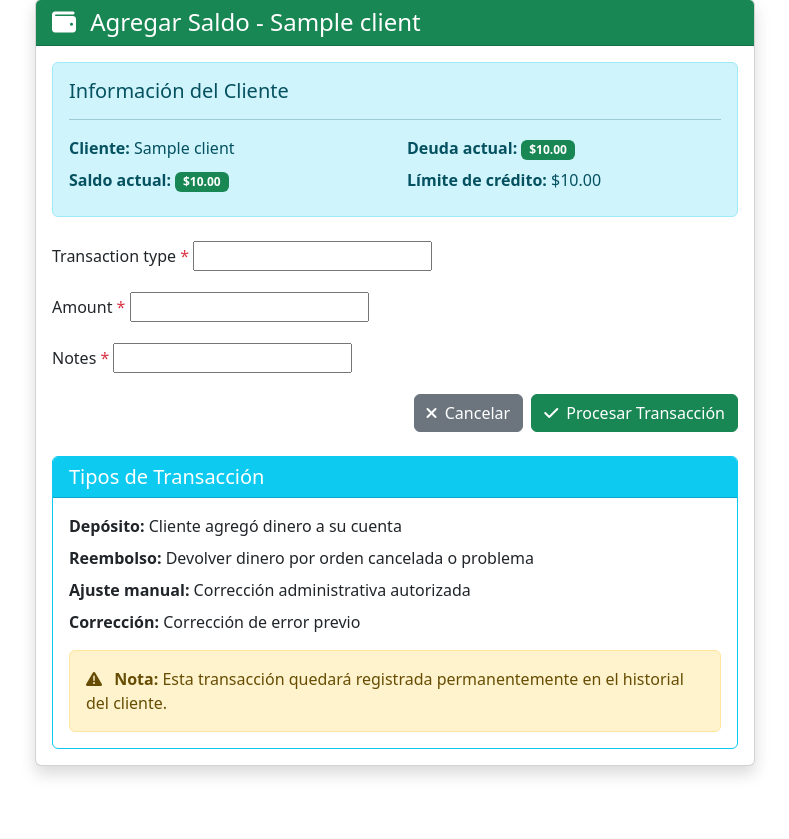
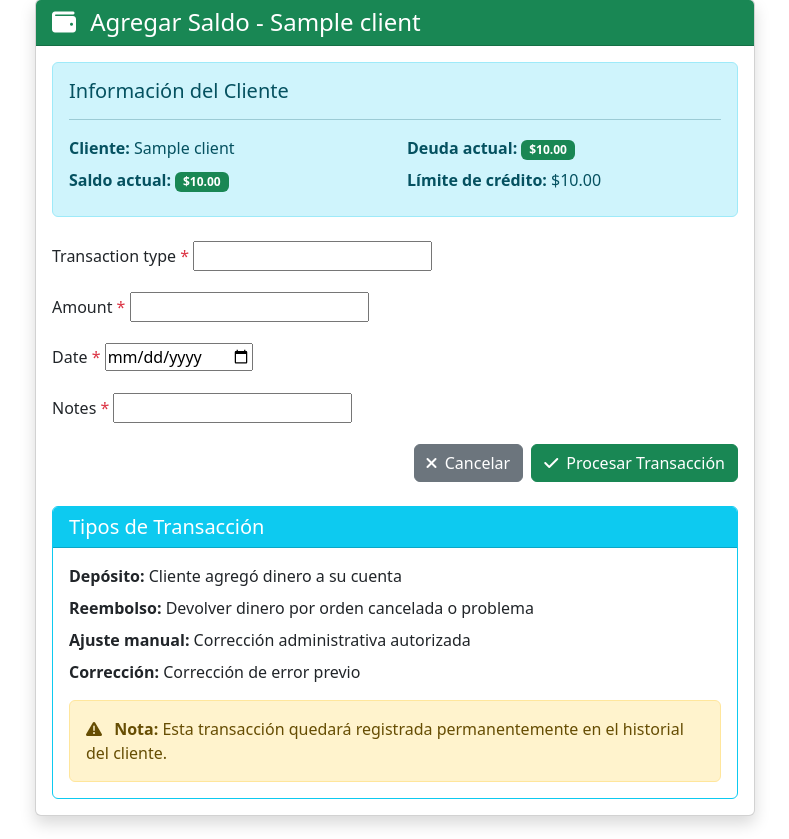
Before and after one commit to robertonunezc/water-delivery, a Django app: template clients/templates/add_balance.html in a window 1280 px wide. Shown: the part 105-944 px from the top of the page, without its empty margins (245-1034 px from the left). Run offline with Django 5.2, Linux system fonts and the light colour scheme; the template is opened without the code that fills it: most values are stand-ins (such as "Sample title", 1, 10 or a date in 2020); form fields are guessed from the names that the template uses.

Commit message:
Refactor credit report and terms tests; remove old tests and add new ones
- Deleted old test files for credit report service and credit terms.
- Added new tests for credit report service to ensure proper functionality.
- Implemented tests for credit payment term calculations and due date logic.
- Updated views to handle transaction dates in balance addition.
- Added migration to include transaction date field in BalanceTransaction model.

```diff
--- a/clients/models.py
+++ b/clients/models.py
@@ -340,7 +340,7 @@ class BalanceTransaction(TimeStampedModel):
     balance_before = models.DecimalField(max_digits=10, decimal_places=2, verbose_name="Saldo Anterior")
     balance_after = models.DecimalField(max_digits=10, decimal_places=2, verbose_name="Saldo Posterior")
     notes = models.TextField(blank=True, null=True, verbose_name="Notas adicionales")
-
+    date = models.DateTimeField(verbose_name="Fecha de transacción", null=True, blank=True, help_text="Fecha y hora de la transacción. Si no se proporciona, se usará la fecha y hora actual.")
     # References to related objects
     reference_order = models.ForeignKey('orders.Order', null=True, blank=True, on_delete=models.SET_NULL, verbose_name="Orden relacionada")
     reference_payment = models.ForeignKey('payment.Payment', null=True, blank=True, on_delete=models.SET_NULL, verbose_name="Pago relacionado")
--- a/clients/services/balance_service.py
+++ b/clients/services/balance_service.py
@@ -60,6 +60,7 @@ def add_balance(
     client: "Client",
     amount: Decimal,
     transaction_type: str = "deposit",
+    date: object = None,
     user: "User | None" = None,
     reference_order: "Order | None" = None,
     reference_payment: "Payment | None" = None,
@@ -78,7 +79,7 @@ def add_balance(
         reference_payment: Related payment (if applicable)
         transfer_to_client: Source/target client for transfers (if applicable)
         notes: Additional notes
-
+        date: Date of the transaction
     Returns:
         BalanceTransaction: The created transaction record
 
@@ -89,6 +90,7 @@ def add_balance(
 
     if amount <= 0:
         raise ValueError("Amount must be positive")
+
 
     # Store previous balance
     balance_before = Decimal(str(client.balance))
@@ -113,6 +115,7 @@ def add_balance(
         reference_payment=reference_payment,
         transfer_to_client=transfer_to_client,
         created_by=user,
+        date=date,
     )
 
 
--- a/clients/templates/add_balance.html
+++ b/clients/templates/add_balance.html
@@ -77,6 +77,23 @@
                                 </div>
                             {% endif %}
                         </div>
+                        <div class="mb-3">
+                            <label for="{{ form.date.id_for_label }}" class="form-label">
+                                {{ form.date.label }}
+                                <span class="text-danger">*</span>
+                            </label>
+                            {{ form.date }}
+                            {% if form.date.help_text %}
+                                <small class="form-text text-muted d-block">{{ form.date.help_text }}</small>
+                            {% endif %}
+                            {% if form.date.errors %}
+                                <div class="text-danger mt-1">
+                                    {% for error in form.date.errors %}
+                                        <small>{{ error }}</small>
+                                    {% endfor %}
+                                </div>
+                            {% endif %}
+                        </div>
 
                         <div class="mb-3">
                             <label for="{{ form.notes.id_for_label }}" class="form-label">
--- a/clients/templates/clients/client_form_v2.html
+++ b/clients/templates/clients/client_form_v2.html
@@ -44,7 +44,7 @@
 <div class="container-fluid mt-3 mb-4">
 	<div class="d-flex flex-column flex-md-row justify-content-between align-items-md-center gap-2 mb-3">
 		<div>
-			<h1 class="h3 mb-1">{% if client %}Editar Cliente{% else %}Crear Cliente{% endif %}</h1>
+			<h1 class="h3 mb-1">{% if client %}Editar Cliente {{ client.name }}{% else %}Crear Cliente{% endif %}</h1>
 		</div>
 		<div class="d-flex align-items-center gap-2">
 			{% if client %}
--- a/clients/views.py
+++ b/clients/views.py
@@ -1074,6 +1074,7 @@ def add_balance(request, pk):
             amount = form.cleaned_data['amount']
             transaction_type = form.cleaned_data['transaction_type']
             notes = form.cleaned_data['notes']
+            date = form.cleaned_data['date']
 
             try:
                 from clients.services import balance_service
@@ -1082,6 +1083,7 @@ def add_balance(request, pk):
                     client=client,
                     amount=amount,
                     transaction_type=transaction_type,
+                    date=date,
                     user=request.user,
                     notes=f"[MANUAL]. Transacción manual realizada por {request.user.username}. {notes}"
                 )
```
Also changed, not shown: clients/forms.py (+9 -0 lines), clients/migrations/0048_balancetransaction_date.py (added), clients/tests/tests_credit_management.py (renamed from clients/tests_credit_management.py), clients/tests/tests_credit_report_service.py (renamed from clients/tests_credit_report_service.py), clients/tests/tests_credit_terms.py (renamed from clients/tests_credit_terms.py).
